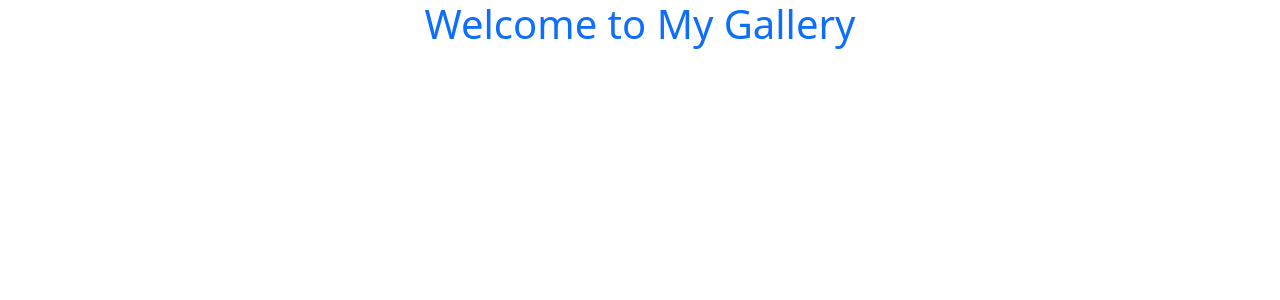
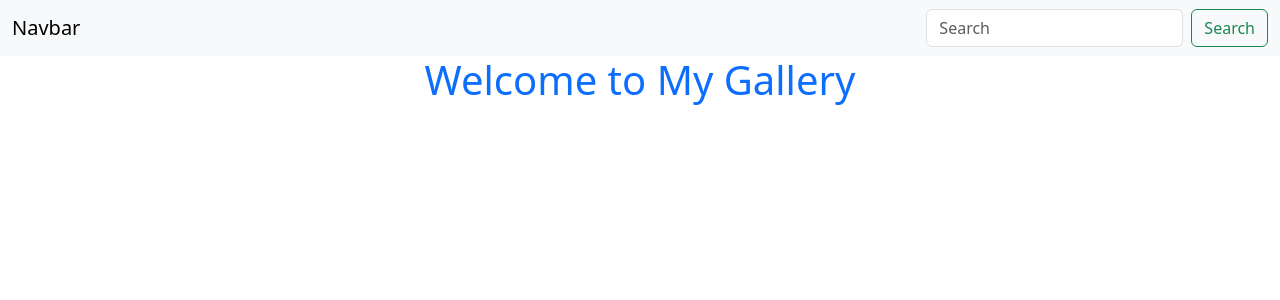
Before and after one commit to nancymwende/My-Gallery, a Django app: template pictures/templates/index.html in a window 1280 px wide. Shown: the top 300 px of the page. Run offline with Django 4.2, Linux system fonts and the light colour scheme; the template is opened without the code that fills it, so the values that code supplies are empty; parts of the project's set-up code (start-up, migrations or seed data) failed here and were passed over; some libraries are stand-ins or nearby versions.

Commit message:
style:create static folder for styling

```diff
--- a/pictures/templates/base.html
+++ b/pictures/templates/base.html
@@ -9,6 +9,7 @@
 {% endblock %}
 </head>
 <body>
+    {% include "navbar.html" %}
     {% block content %}  {%endblock%}
 </body>
 </html>
--- a/pictures/templates/navbar.html
+++ b/pictures/templates/navbar.html
@@ -0,0 +1,18 @@
+<!DOCTYPE html>
+<html lang="en">
+<head>
+    <meta charset="UTF-8">
+
+</head>
+<body>
+<nav class="navbar navbar-light bg-light">
+    <div class="container-fluid">
+        <a class="navbar-brand">Navbar</a>
+        <form class="d-flex">
+            <input class="form-control me-2" type="search" placeholder="Search" aria-label="Search">
+            <button class="btn btn-outline-success" type="submit">Search</button>
+        </form>
+    </div>
+</nav>
+</body>
+</html>
```
Also changed, not shown: 1 other file.
